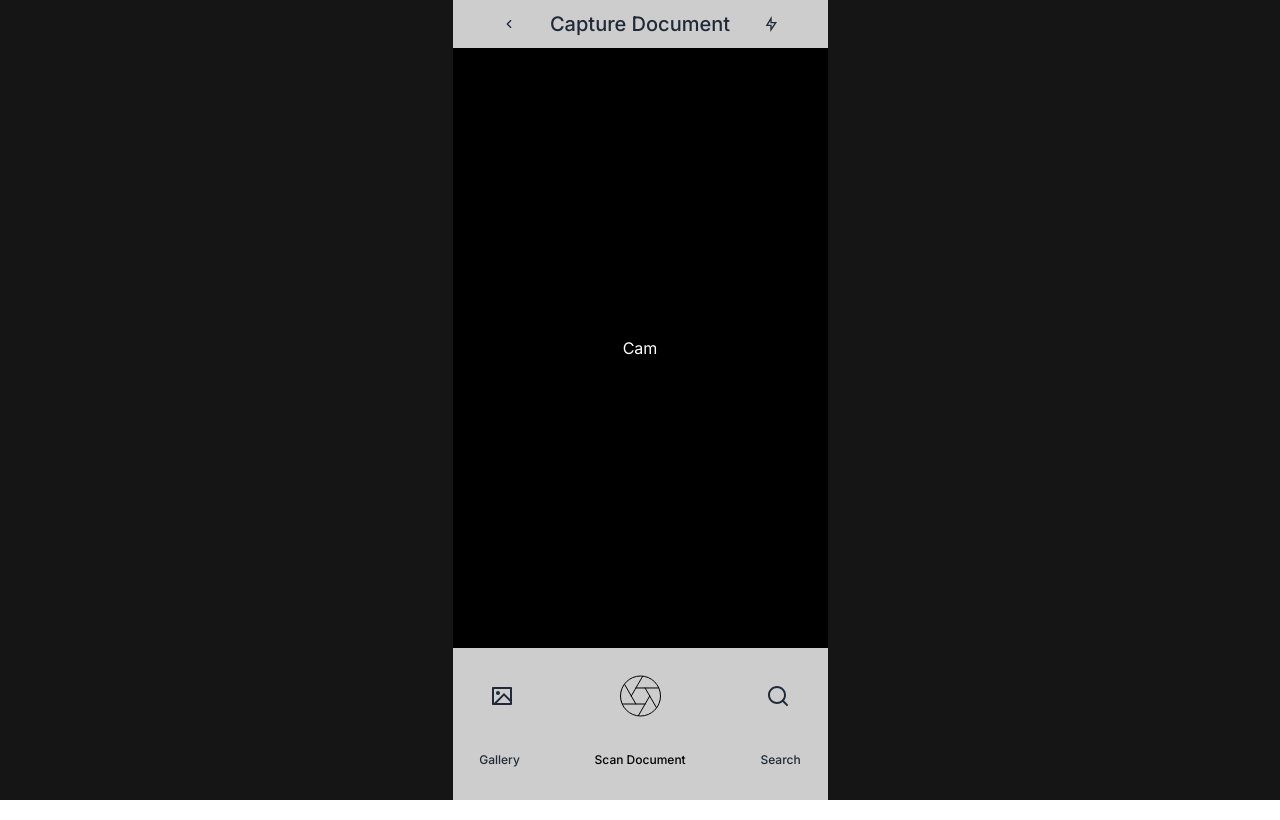
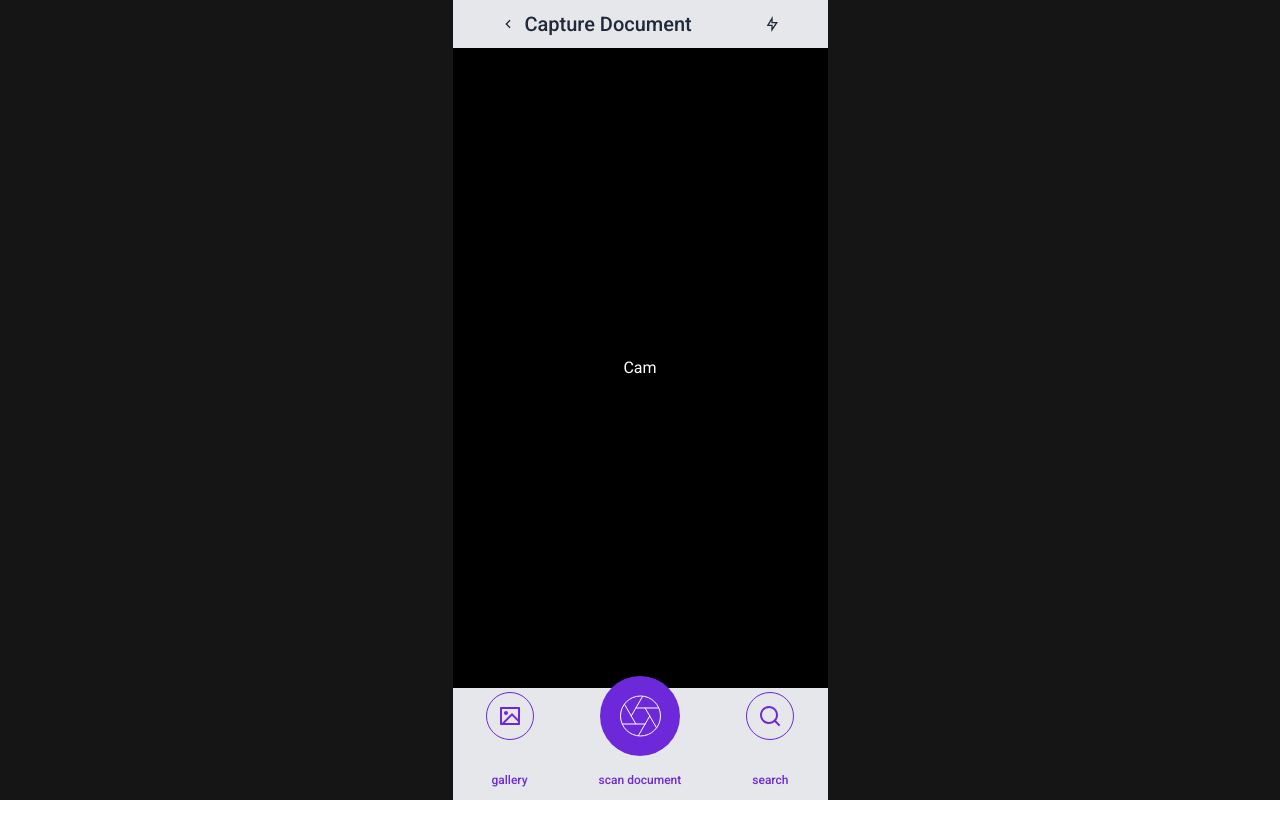
Before and after one commit to nerdbord/nerdbord-project-challenge-lyyq1is7, a Next.js app: page /scan in a window 1280 px wide. Built offline with nearby package versions, Linux system fonts and the light colour scheme.

Commit message:
feat: app testing

```diff
--- a/src/app/globals.css
+++ b/src/app/globals.css
@@ -11,7 +11,7 @@
 html {
   max-width: 100vw;
   overflow: hidden;
-  font-family: "Inter", sans-serif;
+  font-family: "Roboto", sans-serif;
 }
 
 body {
@@ -33,31 +33,6 @@ button {
   background-color: white;
 }
 
-.grey-color {
-  color: #444;
-}
-
-.grey-light-color {
-  color: #cdcdcd;
-}
-
-.blue-color {
-  color: #0647ee;
-}
-
-.bg-grey-light {
-  background-color: #cdcdcd;
-}
-
-.round-button {
-  border-radius: 50%;
-  background-color: #cdcdcd;
-}
-
-.test {
-  border: 1px solid pink;
-}
-
 /* Hide scrollbar for Chrome, Safari and Opera */
 .scrollbar-hidden::-webkit-scrollbar {
   display: none;
--- a/src/app/layout.tsx
+++ b/src/app/layout.tsx
@@ -6,10 +6,13 @@ import {
   SignedOut,
   UserButton,
 } from "@clerk/nextjs";
-import { Inter } from "next/font/google";
+import { Roboto } from "next/font/google";
 import "./globals.css";
 
-const inter = Inter({ subsets: ["latin"] });
+const roboto = Roboto({
+  subsets: ["latin"],
+  weight: ["100", "300", "400", "500", "700", "900"],
+});
 
 export const metadata: Metadata = {
   title: "Ai Expense Tracker App",
@@ -23,7 +26,7 @@ export default function RootLayout({
 }>) {
   return (
     <ClerkProvider>
-      <html className={inter.className} data-theme="light" lang="en">
+      <html className={roboto.className} data-theme="light" lang="en">
         <body>
           <main className="app">
             {/*       <SignedOut>
--- a/src/app/page.tsx
+++ b/src/app/page.tsx
@@ -11,8 +11,8 @@ export default async function Home() {
   //console.log(prisma_user);
 
   return (
-    <div className="overflow-y-auto p-4">
-      {user ? (
+    <div className="overflow-y-auto">
+      {!user ? (
         <>
           {/*         <p>Hello, {(user as any)?.firstName} ! 💜</p> */}
           <Expenses />
--- a/src/components/CapturePicture.tsx
+++ b/src/components/CapturePicture.tsx
@@ -1,47 +1,144 @@
-import React from "react";
-import {
-  RiImageLine,
-  RiSearchLine,
-  RiArrowLeftSLine,
-  RiFlashlightLine,
-} from "react-icons/ri";
+"use client";
+import React, { useState, ChangeEventHandler } from "react";
+import { RiImageLine, RiSearchLine, RiFlashlightLine } from "react-icons/ri";
 import { LensIcon } from "./icons/LensIcon";
+import { GoBackBtn } from "./GoBackBtn";
+import { analyzeReceipt, saveReceipt } from "../actions/receipt";
 
 type Props = {};
 
 export const CapturePicture = (props: Props) => {
+  const [image, setImage] = useState<string | null>(null);
+  const [result, setResult] = useState<any | null>(null);
+
+  const handleCancel = () => {
+    setImage(null);
+    setResult(null);
+  };
+
+  const handleImageChange: ChangeEventHandler<HTMLInputElement> = (event) => {
+    const file = event.target.files && event.target.files[0];
+    if (file) {
+      const reader = new FileReader();
+      reader.onloadend = () => {
+        setImage(reader.result as string);
+      };
+      reader.readAsDataURL(file);
+    }
+  };
+
+  const handleAnalyzeReceipt = async () => {
+    try {
+      if (image) {
+        const analysis = await analyzeReceipt(image);
+        setResult(analysis);
+        console.log(analysis);
+      }
+    } catch (error) {
+      console.error(
+        "Photo unable to be analyzed - take another picture or add manually",
+        error
+      );
+    }
+  };
+
   return (
     <div className="flex flex-col h-screen w-full">
       {/* Header */}
-      <div className="flex justify-between items-center bg-grey-light h-12 w-full p-4">
-        <RiArrowLeftSLine />
-        <p className="text-xl font-medium">Capture Document</p>
+      <div className="flex justify-between items-center bg-gray-200 h-12 w-full p-4">
+        <div className="flex items-center">
+          <GoBackBtn />
+          <p className="text-xl font-medium px-2">Capture Document</p>
+        </div>
+        <div className="flex items-center">
           <RiFlashlightLine />
+        </div>
       </div>
 
       {/* Camera Section */}
       <div className="flex-grow bg-black text-white flex items-center justify-center w-full">
+        {result ? (
+          <div className="bg-gray-100 text-black p-4 max-w-full max-h-full">
+            {result.error ? (
+              <p>{result.error}</p>
+            ) : (
+              <div>
+                <h2 className="text-xl font-bold">Analysis Result</h2>
+                <p>
+                  <strong>Date:</strong> {result.expense?.date || "N/A"}
+                </p>
+                <p>
+                  <strong>Store:</strong> {result.expense?.store || "N/A"}
+                </p>
+                <p>
+                  <strong>Total:</strong> {result.expense?.total || "N/A"}
+                </p>
+                <p>
+                  <strong>Currency:</strong> {result.expense?.currency || "N/A"}
+                </p>
+                <p>
+                  <strong>Items:</strong> {result.expense?.items || "N/A"}
+                </p>
+                <p>
+                  <strong>Category:</strong> {result.expense?.category || "N/A"}
+                </p>
+              </div>
+            )}
+          </div>
+        ) : image ? (
+          <img
+            src={image}
+            alt="Receipt"
+            className="max-h-full max-w-full p-4"
+          />
+        ) : (
           <div>Cam</div>
+        )}
       </div>
 
       {/* Footer */}
-      <div className="flex flex-col gap-4 pt-2 justify-center items-center bg-grey-light w-full">
-        <div className="flex gap-12 items-center w-full justify-evenly">
-          <button className="round-button h-12 w-12 flex justify-center items-center">
-            <RiImageLine className="h-6 w-auto" />
+      <div className="flex flex-col gap-4 justify-center items-center bg-gray-200 w-full px-4 h-28">
+        {image && !result ? (
+          <div className="flex items-center w-full justify-evenly pt-2">
+            <button
+              onClick={handleCancel}
+              className="rounded-full px-8 py-4 border border-violet-900 text-violet-900"
+            >
+              <p className="px-2">Cancel</p>
             </button>
-          <button className="round-button h-20 w-20 flex justify-center items-center">
+            <button
+              onClick={handleAnalyzeReceipt}
+              className="rounded-full px-5 py-4 border border-violet-900 bg-violet-900 text-white"
+            >
+              <p className="px-2">Analyze</p>
+            </button>
+          </div>
+        ) : (
+          <>
+            <div className="flex gap-12 items-center w-full justify-evenly pt-2">
+              <label className="rounded-full h-12 w-12 flex justify-center items-center border border-violet-700 cursor-pointer m-0">
+                <RiImageLine className="h-6 w-auto text-violet-700" />
+                <input
+                  type="file"
+                  accept="image/*"
+                  onChange={handleImageChange}
+                  className="hidden"
+                />
+              </label>
+              <button className="rounded-full h-20 w-20 flex justify-center items-center bg-violet-700 ">
                 <LensIcon />
               </button>
-          <button className="round-button h-12 w-12 flex justify-center items-center">
-            <RiSearchLine className="h-6 w-auto" />
+              <button className="rounded-full h-12 w-12 flex justify-center items-center border border-violet-700">
+                <RiSearchLine className="h-6 w-auto text-violet-700" />
               </button>
             </div>
-        <div className="flex gap-12 items-center pb-8 text-center text-xs font-medium w-full justify-evenly">
-          <p className="text-grey">Gallery</p>
-          <p className="text-black">Scan Document</p>
-          <p className="text-grey">Search</p>
+            <div className="flex gap-12 items-center pb-8 text-center text-xs font-medium w-full justify-evenly text-violet-700">
+              <p>gallery</p>
+              <p>scan document</p>
+              <p>search</p>
             </div>
+          </>
+        )}
       </div>
     </div>
   );
--- /dev/null
+++ b/src/components/GoBackBtn.tsx
@@ -0,0 +1,20 @@
+"use client";
+import React from "react";
+import { useRouter } from "next/navigation";
+import { RiArrowLeftSLine } from "react-icons/ri";
+
+type Props = {};
+
+export const GoBackBtn = (props: Props) => {
+  const router = useRouter();
+
+  const handleGoBack = () => {
+    router.push("/");
+  };
+
+  return (
+    <button onClick={handleGoBack} className="">
+      <RiArrowLeftSLine />
+    </button>
+  );
+};
--- a/src/components/ReceiptAnalyzer.tsx
+++ b/src/components/ReceiptAnalyzer.tsx
@@ -63,7 +63,7 @@ export const ReceiptAnalyzer = ({
   const handleCancelEdit = () => {
     setIsEditing(false);
     if (result) {
-      setEditedExpense(result.expense); // Reset editedExpense to original analysis result
+      setEditedExpense(result.expense);
     }
   };
 
--- a/src/components/ScanButton.tsx
+++ b/src/components/ScanButton.tsx
@@ -8,12 +8,14 @@ export const ScanButton = (props: Props) => {
   const router = useRouter();
 
   const handleCapturePicture = () => {
-    console.log("Capture picture");
     router.push("/scan");
   };
 
   return (
-    <button onClick={handleCapturePicture} className="btn btn-neutral">
+    <button
+      onClick={handleCapturePicture}
+      className="bg-blue-color text-black rounded-full px-5 py-6 text-base not-italic font-normal leading-6 grey-dark-color mt-5"
+    >
       Scan your first document
     </button>
   );
--- a/src/components/icons/LensIcon.tsx
+++ b/src/components/icons/LensIcon.tsx
@@ -12,33 +12,33 @@ export const LensIcon = (props: Props) => {
       fill="none"
     >
       <path
-        fill-rule="evenodd"
-        clip-rule="evenodd"
+        fillRule="evenodd"
+        clipRule="evenodd"
         d="M24.5 44C35.5457 44 44.5 35.0457 44.5 24C44.5 12.9543 35.5457 4 24.5 4C13.4543 4 4.5 12.9543 4.5 24C4.5 35.0457 13.4543 44 24.5 44Z"
-        stroke="black"
+        stroke="white"
       />
-      <path d="M6.5 32H29.1328" stroke="black" stroke-linecap="round" />
+      <path d="M6.5 32H29.1328" stroke="white" strokeLinecap="round" />
       <path
         d="M8.57178 12.4116L19.8651 31.9723"
-        stroke="black"
-        stroke-linecap="round"
+        stroke="white"
+        strokeLinecap="round"
       />
       <path
         d="M26.5718 4.41162L15.2578 24.008"
-        stroke="black"
-        stroke-linecap="round"
+        stroke="white"
+        strokeLinecap="round"
       />
       <path
         d="M22.4282 43.5883L33.7291 24.0146"
-        stroke="black"
-        stroke-linecap="round"
+        stroke="white"
+        strokeLinecap="round"
       />
       <path
         d="M40.4282 35.5885L29.1172 15.9973"
-        stroke="black"
-        stroke-linecap="round"
+        stroke="white"
+        strokeLinecap="round"
       />
-      <path d="M42.5 15.9745H19.9369" stroke="black" stroke-linecap="round" />
+      <path d="M42.5 15.9745H19.9369" stroke="white" strokeLinecap="round" />
     </svg>
   );
 };
```
Also changed, not shown: src/app/page.module.css (+41 -0 lines), src/components/Landing.tsx (+10 -9 lines), src/components/styles.css (+41 -0 lines), src/assets/logo.png (added). Lines whose indentation alone changed are shown as unchanged.
